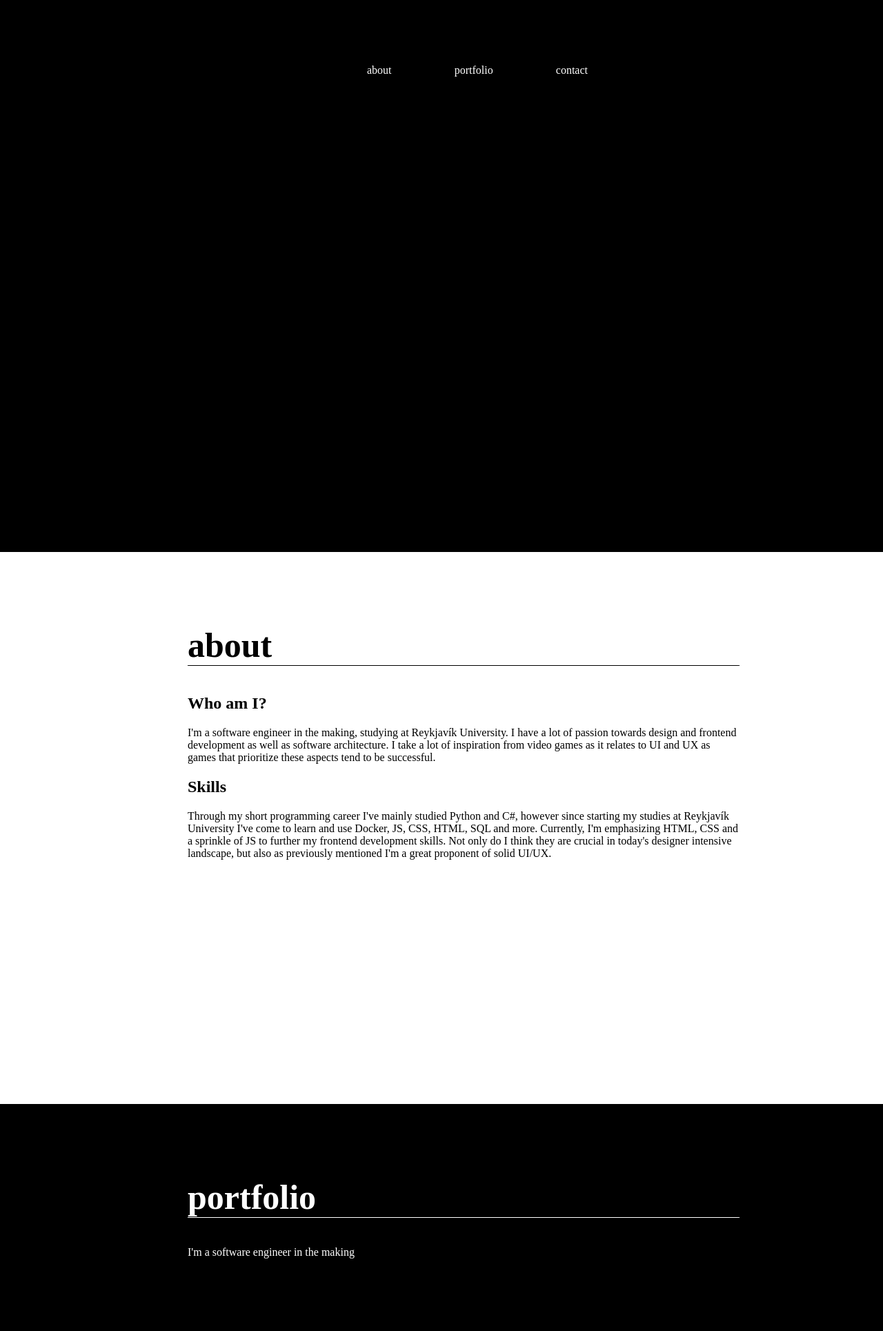
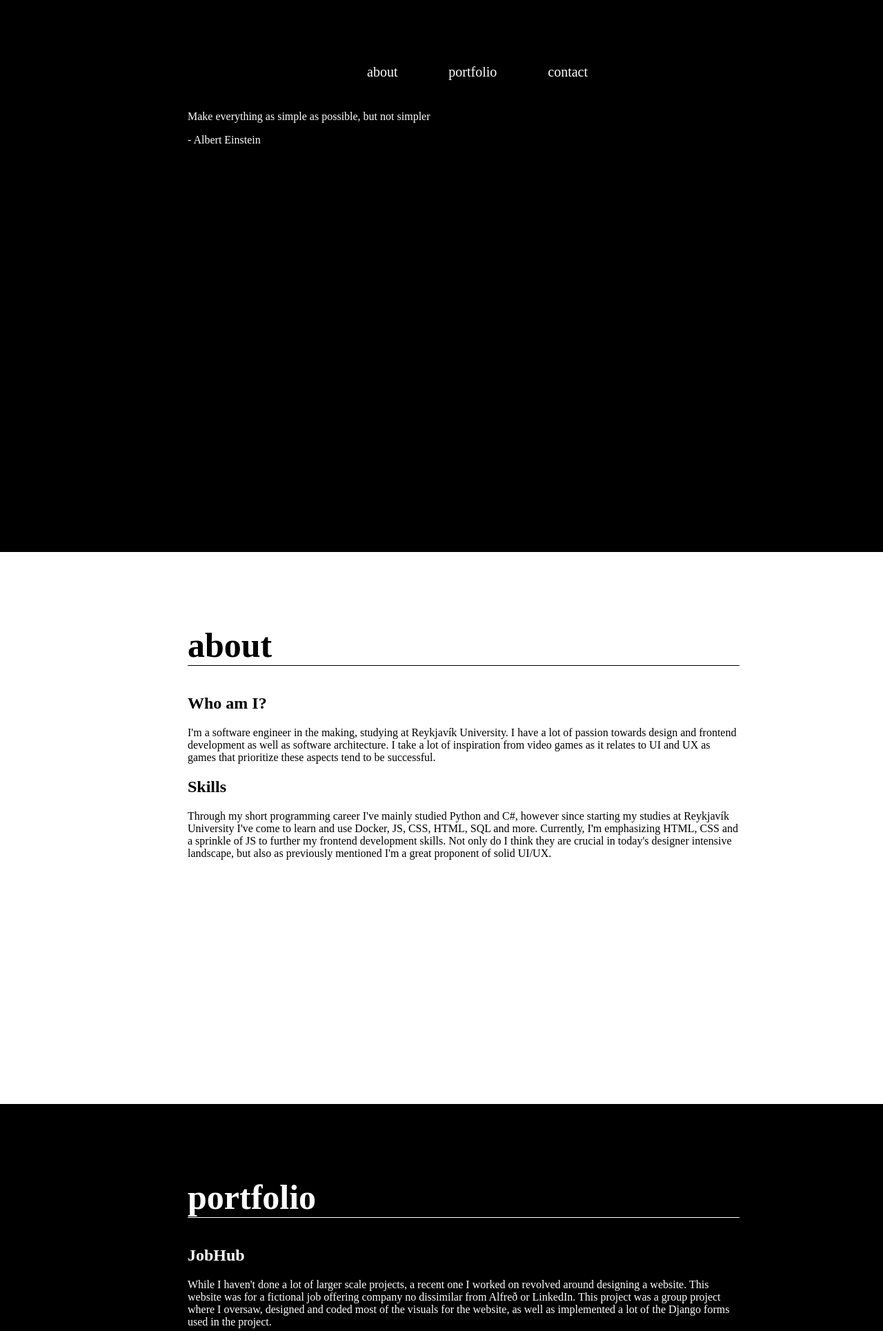
Before and after one commit to RunicSyntax/SampleSite, a Django app: page / in a window 1280 px wide. Shown: the top 1929 px of the page at 69% size. Run offline with Django 5.2, Linux system fonts and the light colour scheme.

Commit message:
Added more styling as well as tutorial video

```diff
--- a/static/css/style.css
+++ b/static/css/style.css
@@ -26,6 +26,11 @@
     width: 30rem;
     align-items: center;
     justify-content: center;
+}
+
+.header-content li {
+    font-size: 20px;
+    height: 1.5rem;
 }
 
 .nav-links {
@@ -73,7 +78,7 @@
     background: #fff;
 }
 
-section:nth-child(even) {
+section:nth-child(odd) {
     color: #fff;
     background: #000;
 }
@@ -93,7 +98,7 @@
     border-bottom: 1px solid #000;
 }
 
-.portfolio-section h1{
+.portfolio-section h1 {
     border-bottom: 1px solid #fff;
 }
 
--- a/templates/base.html
+++ b/templates/base.html
@@ -7,14 +7,6 @@
     <link rel="stylesheet" href="{% static 'css/style.css' %}" />
 </head>
 <body>
-<section id="home" class="home-section">
-    <div class="section-content">
-        <div class="container header">
-            {% include 'header.html' %}
-        </div>
-        Sample
-    </div>
-</section>
     <div class="container content">
         {% block content %}
         {% endblock %}
--- a/templates/home.html
+++ b/templates/home.html
@@ -1,6 +1,16 @@
 {% extends 'base.html' %}
+{% load static %}
 
 {% block content %}
+<section id="home" class="home-section">
+    <div class="section-content">
+        <div class="container header">
+            {% include 'header.html' %}
+        </div>
+        <p class="quote">Make everything as simple as possible, but not simpler</p>
+        <p class="author">- Albert Einstein</p>
+    </div>
+</section>
 <section id="about" class="about-section">
     <div class="section-content">
         <h1>about</h1>
@@ -15,7 +25,15 @@
 <section id="portfolio" class="portfolio-section">
     <div class="section-content">
         <h1>portfolio</h1>
-        <p>I'm a software engineer in the making</p>
+        <h2>JobHub</h2>
+        <p>While I haven't done a lot of larger scale projects, a recent one I worked on revolved around designing a website. This website was for a fictional job offering company no dissimilar from <a>Alfreð</a> or <a>LinkedIn</a>.
+            This project was a group project where I oversaw, designed and coded most of the visuals for the website, as well as implemented a lot of the Django forms used in the project. </p>
+        <h2>Tech stack</h2>
+        <p>This project mainly involved usage of the Django Framework, as well as HTML, CSS and some JS.</p>
+        <h2>Tutorial Video</h2>
+        <video width="480" height="280" controls>
+            <source src="">
+        </video>
     </div>
 </section>
 <section id="contact" class="contact-section">
```
